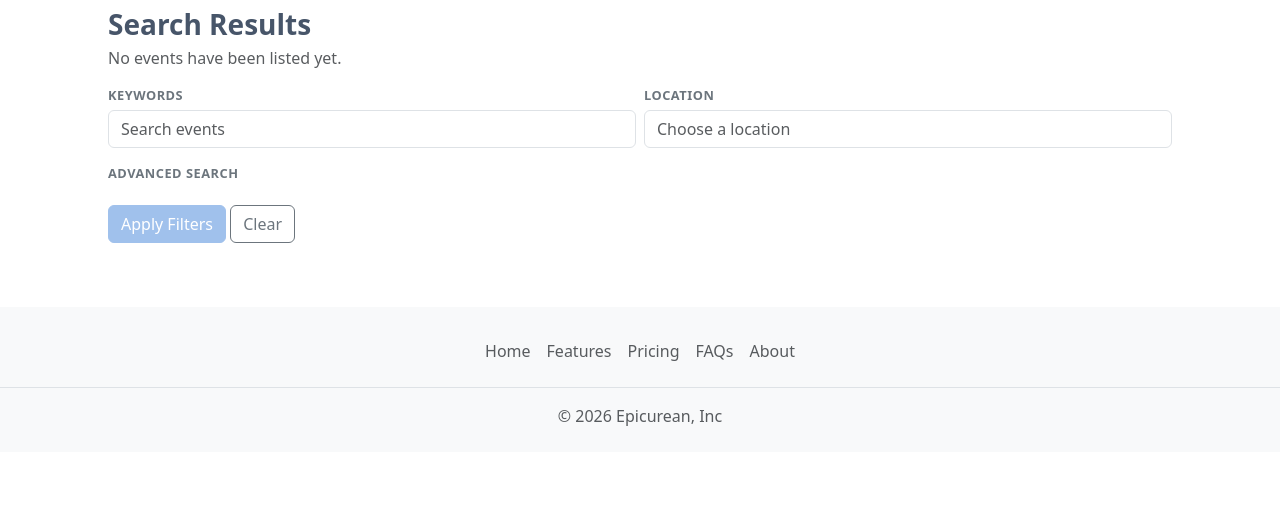
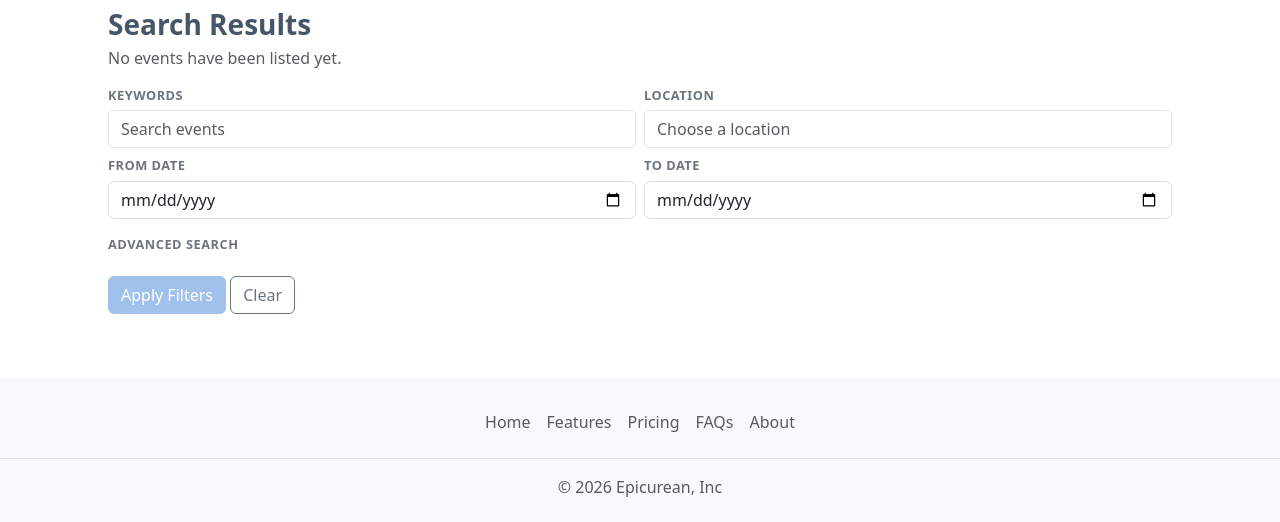
Before and after one commit to ctrl-alt-decay/IAB207-Ryan-Group-5-A2, a Flask app: page /search in a window 1280 px wide. Shown: the part 128-650 px from the top of the page. Run offline with Flask 3, Linux system fonts and the light colour scheme; data that the repository does not hold is empty; some libraries are stand-ins or nearby versions.

Commit message:
Add date boxes to search page (#38)

```diff
--- a/a2_group5/epicurean/templates/search.html
+++ b/a2_group5/epicurean/templates/search.html
@@ -5,7 +5,8 @@
    JavaScript. Same card-grid layout as a category page (events.html), most
    liked first, paginated - plus a "refine your search" form so the keywords
    and filters can be changed without going back to the homepage.
-   The keywords and location are always showing; the dropdown filters sit in an
+   The keywords, location and From / To dates (#38, <input type="date"> boxes
+   that send YYYY-MM-DD) are always showing; the dropdown filters sit in an
    "Advanced search" section (a plain <details>/<summary>, no JavaScript) that
    opens by itself when a filter is in use (filters_active), so what's narrowing
    the results is always visible.
@@ -36,11 +37,14 @@
             {{ events.total }} event{{ 's' if events.total != 1 }} found, most liked first
             {%- if events.pages > 1 %} - page {{ events.page }} of {{ events.pages }}{% endif %}
             {% elif has_criteria %}
-            No events matched your search. Try different keywords or clear a filter below.
+            No events matched your search. Try different keywords or dates, or clear a filter below.
             {% else %}
             No events have been listed yet.
             {% endif %}
         </p>
+        {% if date_problem %}
+        <p class="text-danger mb-0" role="alert">{{ date_problem }}</p>
+        {% endif %}
     </div>
 
     <!-- ==== Refine your search ============================== -->
@@ -60,6 +64,16 @@
                     <label for="searchLocation" class="event-filter-label">Location</label>
                     <input type="text" class="form-control" id="searchLocation" name="location"
                         value="{{ request.args.get('location', '') }}" placeholder="Choose a location">
+                </div>
+                <div class="col-12 col-md-6">
+                    <label for="searchDateFrom" class="event-filter-label">From date</label>
+                    <input type="date" class="form-control" id="searchDateFrom" name="date_from"
+                        value="{{ date_from }}">
+                </div>
+                <div class="col-12 col-md-6">
+                    <label for="searchDateTo" class="event-filter-label">To date</label>
+                    <input type="date" class="form-control" id="searchDateTo" name="date_to"
+                        value="{{ date_to }}">
                 </div>
             </div>
 
```
